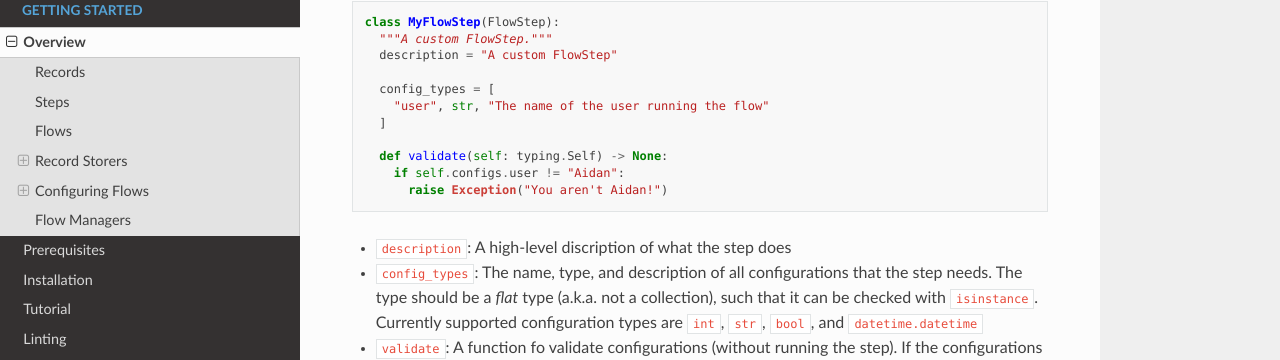
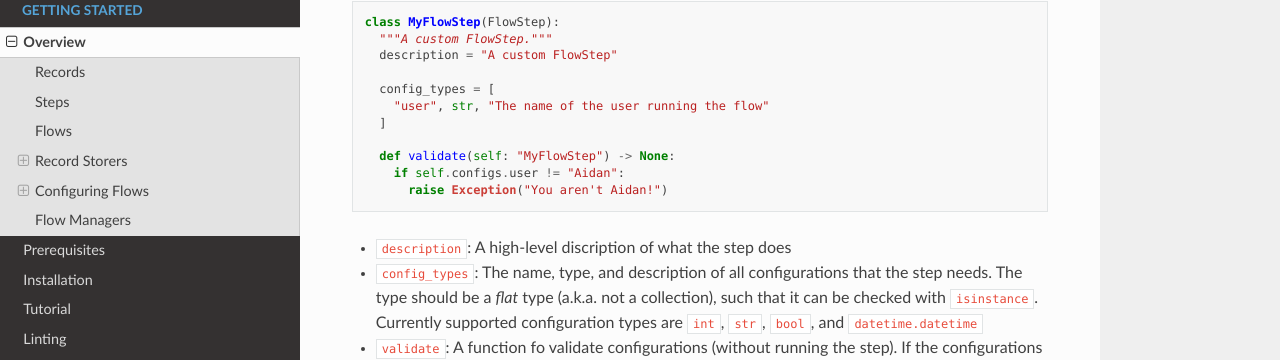
Before and after one commit to Aidan-McNay/courseflow, a Sphinx documentation site: the page built from docs/getting_started/overview.md, in a window 1280 px wide and 900 px high, scrolled down 572 px. Shown: the part 111-471 px from the top of the window. Built offline with Sphinx 7.4.7 and the Read the Docs theme 3.1.0, drawn with Linux system fonts in a browser that asks for light colours.

Commit message:
Minor type annotation fix

````diff
--- a/docs/getting_started/overview.md
+++ b/docs/getting_started/overview.md
@@ -35,7 +35,7 @@ class MyFlowStep(FlowStep):
     "user", str, "The name of the user running the flow"
   ]
 
-  def validate(self: typing.Self) -> None:
+  def validate(self: "MyFlowStep") -> None:
     if self.configs.user != "Aidan":
       raise Exception("You aren't Aidan!")
 ```
````
